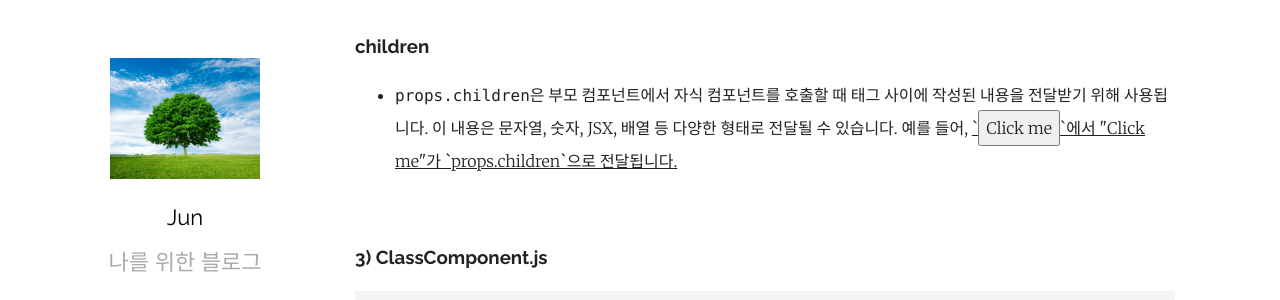
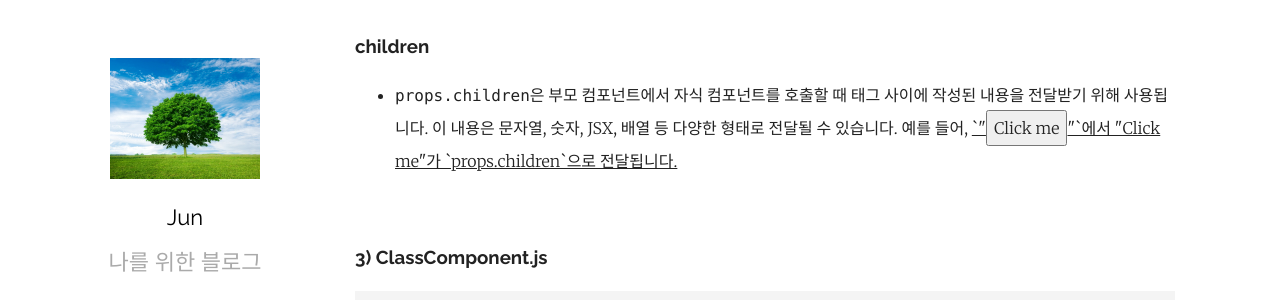
Before and after one commit to ymind14563/ymind14563.github.io, a Jekyll site: the page built from _posts/2024-08-07-blog(2).markdown, in a window 1280 px wide and 900 px high, scrolled down 2678 px. Shown: the part 142-442 px from the top of the window. Built offline with Jekyll 4.4.1, drawn with Linux system fonts in a browser that asks for light colours.

```diff
--- a/_posts/2024-08-07-blog(2).markdown
+++ b/_posts/2024-08-07-blog(2).markdown
@@ -116,7 +116,7 @@ export default Button;
 
 ### children
 
-- `props.children`은 부모 컴포넌트에서 자식 컴포넌트를 호출할 때 태그 사이에 작성된 내용을 전달받기 위해 사용됩니다. 이 내용은 문자열, 숫자, JSX, 배열 등 다양한 형태로 전달될 수 있습니다. 예를 들어, <U>`<Button>Click me</Button>`에서 "Click me"가 `props.children`으로 전달됩니다.</U>
+- `props.children`은 부모 컴포넌트에서 자식 컴포넌트를 호출할 때 태그 사이에 작성된 내용을 전달받기 위해 사용됩니다. 이 내용은 문자열, 숫자, JSX, 배열 등 다양한 형태로 전달될 수 있습니다. 예를 들어, <U>`"<Button>Click me</Button>"`에서 "Click me"가 `props.children`으로 전달됩니다.</U>
 
 <br>
 
```
